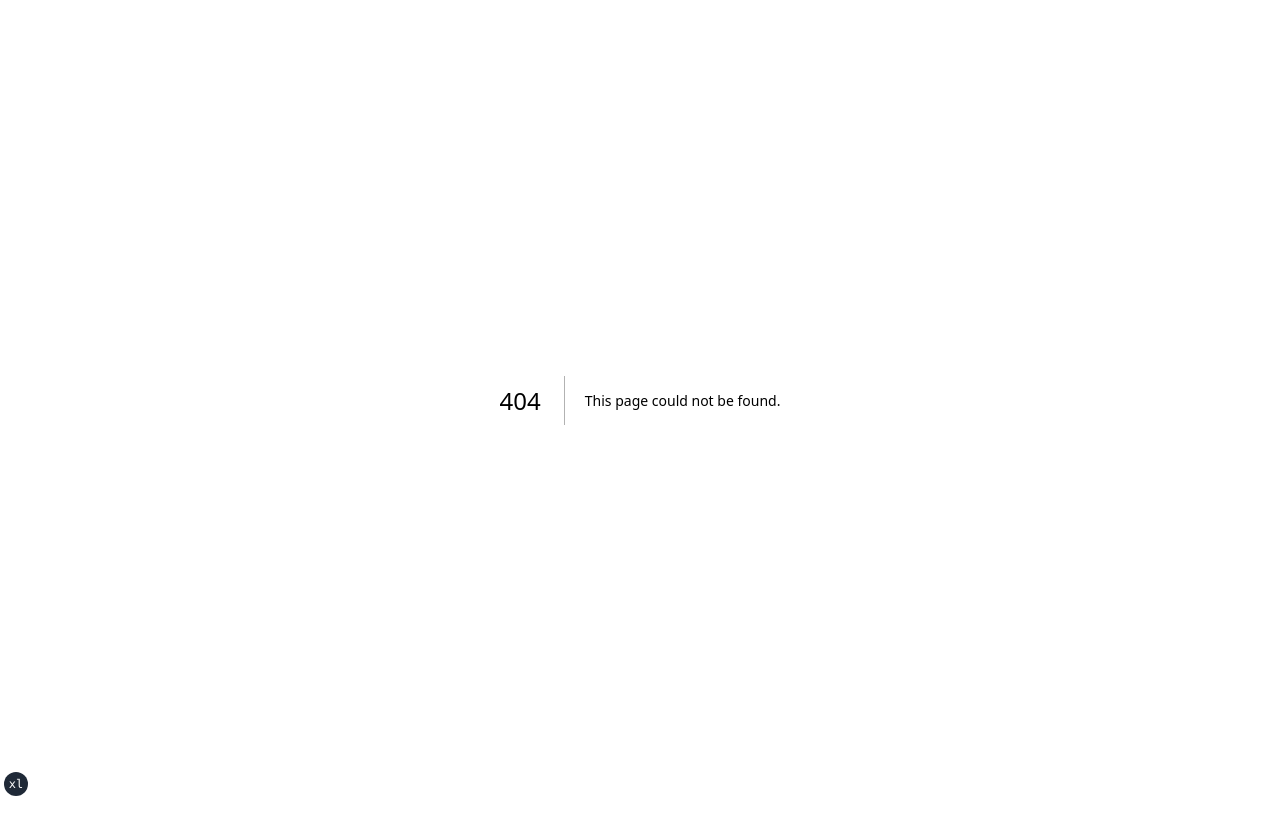
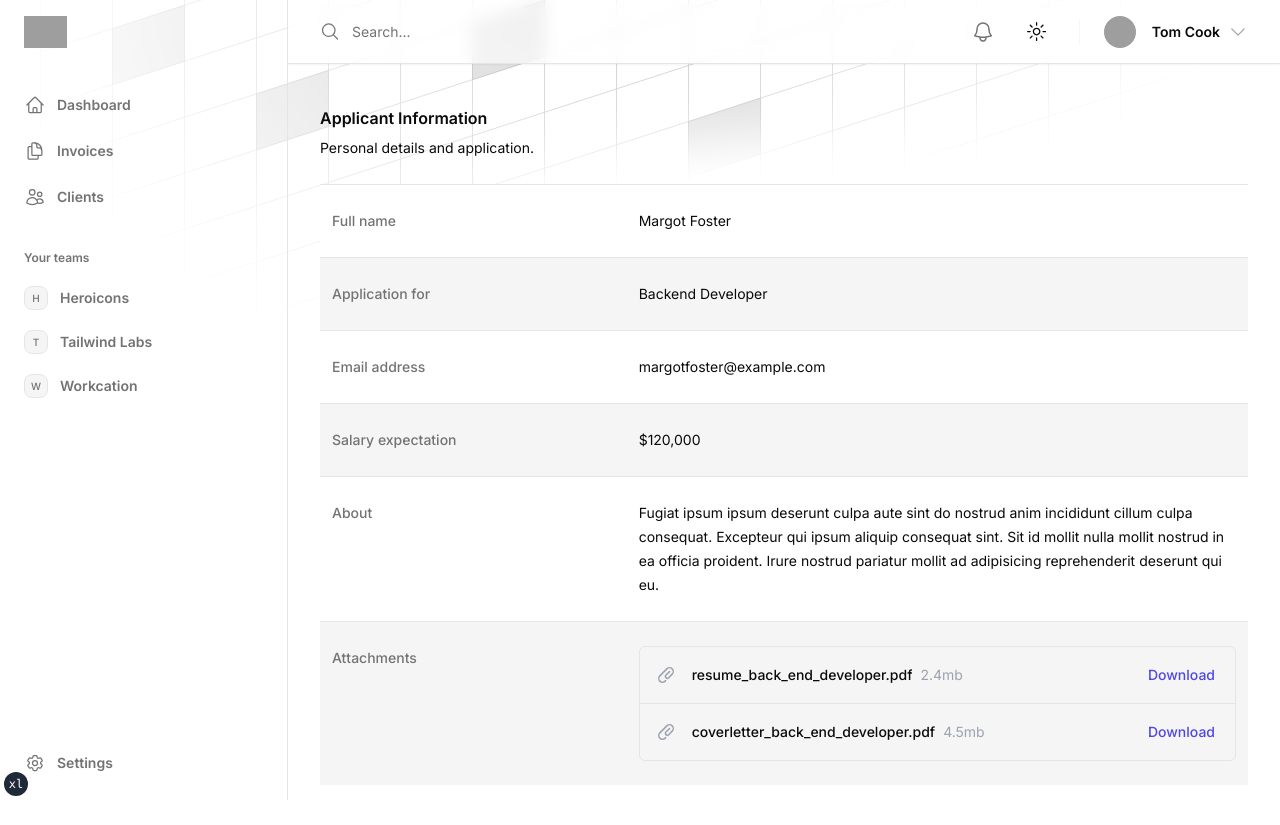
Before and after one commit to SuzuyaBish/invoicer, a Next.js app: page /account/clients/view/1 in a window 1280 px wide. Before the commit this address had no page. Before the commit the page ends 800 px from the top, so only its background shows below. Built offline with nearby package versions, Linux system fonts and the light colour scheme; grey boxes are pictures that could not be loaded.

Commit message:
gradient accent + client details screen

```diff
--- a/src/app/account/clients/page.tsx
+++ b/src/app/account/clients/page.tsx
@@ -1,5 +1,3 @@
-"use server"
-
 import { cookies } from "next/headers"
 import { createServerComponentClient } from "@supabase/auth-helpers-nextjs"
 
--- /dev/null
+++ b/src/app/account/clients/view/[slug]/page.tsx
@@ -0,0 +1,120 @@
+import { PaperClipIcon } from "@heroicons/react/20/solid"
+
+export default function ClientView({ params }: { params: { slug: string } }) {
+  return (
+    <div className="mx-auto max-w-7xl">
+      <div className="px-4 sm:px-0">
+        <h3 className="text-foreground text-base font-semibold leading-7">
+          Applicant Information
+        </h3>
+        <p className="text-foreground mt-1 max-w-2xl text-sm leading-6">
+          Personal details and application.
+        </p>
+      </div>
+      <div className="mt-6 border-t">
+        <dl className="divide-border divide-y">
+          <div className="bg-background px-4 py-6 sm:grid sm:grid-cols-3 sm:gap-4 sm:px-3">
+            <dt className="text-muted-foreground text-sm font-medium leading-6">
+              Full name
+            </dt>
+            <dd className="text-foreground mt-1 text-sm leading-6 sm:col-span-2 sm:mt-0">
+              Margot Foster
+            </dd>
+          </div>
+          <div className="bg-muted px-4 py-6 sm:grid sm:grid-cols-3 sm:gap-4 sm:px-3">
+            <dt className="text-muted-foreground text-sm font-medium leading-6">
+              Application for
+            </dt>
+            <dd className="text-foreground mt-1 text-sm leading-6 sm:col-span-2 sm:mt-0">
+              Backend Developer
+            </dd>
+          </div>
+          <div className="bg-background px-4 py-6 sm:grid sm:grid-cols-3 sm:gap-4 sm:px-3">
+            <dt className="text-muted-foreground text-sm font-medium leading-6">
+              Email address
+            </dt>
+            <dd className="text-foreground mt-1 text-sm leading-6 sm:col-span-2 sm:mt-0">
+              margotfoster@example.com
+            </dd>
+          </div>
+          <div className="bg-muted px-4 py-6 sm:grid sm:grid-cols-3 sm:gap-4 sm:px-3">
+            <dt className="text-muted-foreground text-sm font-medium leading-6">
+              Salary expectation
+            </dt>
+            <dd className="text-foreground mt-1 text-sm leading-6 sm:col-span-2 sm:mt-0">
+              $120,000
+            </dd>
+          </div>
+          <div className="bg-background px-4 py-6 sm:grid sm:grid-cols-3 sm:gap-4 sm:px-3">
+            <dt className="text-muted-foreground text-sm font-medium leading-6">
+              About
+            </dt>
+            <dd className="text-foreground mt-1 text-sm leading-6 sm:col-span-2 sm:mt-0">
+              Fugiat ipsum ipsum deserunt culpa aute sint do nostrud anim
+              incididunt cillum culpa consequat. Excepteur qui ipsum aliquip
+              consequat sint. Sit id mollit nulla mollit nostrud in ea officia
+              proident. Irure nostrud pariatur mollit ad adipisicing
+              reprehenderit deserunt qui eu.
+            </dd>
+          </div>
+          <div className="bg-muted px-4 py-6 sm:grid sm:grid-cols-3 sm:gap-4 sm:px-3">
+            <dt className="text-muted-foreground text-sm font-medium leading-6">
+              Attachments
+            </dt>
+            <dd className="text-foreground mt-2 text-sm sm:col-span-2 sm:mt-0">
+              <ul
+                role="list"
+                className="divide-border divide-y rounded-md border"
+              >
+                <li className="flex items-center justify-between py-4 pl-4 pr-5 text-sm leading-6">
+                  <div className="flex w-0 flex-1 items-center">
+                    <PaperClipIcon
+                      className="h-5 w-5 shrink-0 text-gray-400"
+                      aria-hidden="true"
+                    />
+                    <div className="ml-4 flex min-w-0 flex-1 gap-2">
+                      <span className="truncate font-medium">
+                        resume_back_end_developer.pdf
+                      </span>
+                      <span className="shrink-0 text-gray-400">2.4mb</span>
+                    </div>
+                  </div>
+                  <div className="ml-4 shrink-0">
+                    <a
+                      href="#"
+                      className="font-medium text-indigo-600 hover:text-indigo-500"
+                    >
+                      Download
+                    </a>
+                  </div>
+                </li>
+                <li className="flex items-center justify-between py-4 pl-4 pr-5 text-sm leading-6">
+                  <div className="flex w-0 flex-1 items-center">
+                    <PaperClipIcon
+                      className="h-5 w-5 shrink-0 text-gray-400"
+                      aria-hidden="true"
+                    />
+                    <div className="ml-4 flex min-w-0 flex-1 gap-2">
+                      <span className="truncate font-medium">
+                        coverletter_back_end_developer.pdf
+                      </span>
+                      <span className="shrink-0 text-gray-400">4.5mb</span>
+                    </div>
+                  </div>
+                  <div className="ml-4 shrink-0">
+                    <a
+                      href="#"
+                      className="font-medium text-indigo-600 hover:text-indigo-500"
+                    >
+                      Download
+                    </a>
+                  </div>
+                </li>
+              </ul>
+            </dd>
+          </div>
+        </dl>
+      </div>
+    </div>
+  )
+}
--- a/src/app/account/layout.tsx
+++ b/src/app/account/layout.tsx
@@ -1,4 +1,5 @@
 import DesktopDrawer from "@/components/layout/DesktopDrawer"
+import { HeroPattern } from "@/components/layout/HeroPattern"
 import { MobileDrawer } from "@/components/layout/MobileDrawer"
 import { SearchBar } from "@/components/layout/SearchBar"
 
@@ -12,6 +13,10 @@ export default function AccountLayout({
       <MobileDrawer />
       <DesktopDrawer />
 
+      <div className="ml-auto">
+        <HeroPattern />
+      </div>
+
       <div className="lg:pl-72">
         <SearchBar />
         <main className="py-10">
--- a/src/components/InvoiceTable.tsx
+++ b/src/components/InvoiceTable.tsx
@@ -1,15 +1,8 @@
 import { cookies } from "next/headers"
-import Link from "next/link"
-import { classNames } from "@/constants/tailwind-constants"
 import { createServerComponentClient } from "@supabase/auth-helpers-nextjs"
-import { format } from "date-fns"
 
-import {
-  calculateSubTotal,
-  calculateTax,
-  calculateTotal,
-} from "@/lib/functions"
 import { Invoice } from "@/lib/types"
+
 import InvoiceTableItems from "./InvoiceTableItems"
 
 export default async function InvoiceTable({
@@ -38,13 +31,13 @@ export default async function InvoiceTable({
                   </th>
                   <th
                     scope="col"
-                    className="bg-background/75 text-muted-foreground sticky top-16 z-10 border-b py-3.5 pl-2 pr-3 text-left text-sm font-semibold backdrop-blur"
+                    className="bg-background/75 text-muted-foreground sticky top-16 z-10 hidden border-b py-3.5 pl-2 pr-3 text-left text-sm font-semibold backdrop-blur sm:table-cell"
                   >
                     Invoiced Client
                   </th>
                   <th
                     scope="col"
-                    className="bg-background/75 text-muted-foreground sticky top-16 z-10 border-b py-3.5 pl-2 pr-3 text-left text-sm font-semibold backdrop-blur"
+                    className="bg-background/75 text-muted-foreground sticky top-16 z-10 hidden border-b py-3.5 pl-2 pr-3 text-left text-sm font-semibold backdrop-blur lg:table-cell"
                   >
                     Invoiced Date
                   </th>
--- a/src/components/clients/ClientBlock.tsx
+++ b/src/components/clients/ClientBlock.tsx
@@ -6,7 +6,7 @@ import { statuses } from "@/constants/constants"
 import { classNames } from "@/constants/tailwind-constants"
 import { format } from "date-fns"
 import { motion } from "framer-motion"
-import { Edit } from "lucide-react"
+import { Edit, Expand, View } from "lucide-react"
 
 import {
   calculateSubTotal,
@@ -53,9 +53,9 @@ const ClientBlock: FC<ClientBlockProps> = (props) => {
           {props.first_name} {props.last_name}
         </div>
         <div className="ml-auto">
-          <Link href={`/account/clients/edit/${props.id}`}>
+          <Link href={`/account/clients/view/${props.id}`}>
             <Button variant="ghost">
-              <Edit className="h-4 w-4" />
+              <Expand className="h-4 w-4" />
             </Button>
           </Link>
         </div>
--- a/src/components/invoice-preview/InvoicePreviewHeader.tsx
+++ b/src/components/invoice-preview/InvoicePreviewHeader.tsx
@@ -33,7 +33,7 @@ const InvoicePreviewHeader: FC<InvoicePreviewHeaderProps> = ({
         className="absolute inset-0 -z-10 overflow-hidden"
         aria-hidden="true"
       >
-        <div className="absolute left-16 top-full -mt-16 transform-gpu opacity-50 blur-3xl xl:left-1/2 xl:-ml-80">
+        {/* <div className="absolute left-16 top-full -mt-16 transform-gpu opacity-50 blur-3xl xl:left-1/2 xl:-ml-80">
           <div
             className="aspect-[1154/678] w-[72.125rem] bg-gradient-to-br from-[#FF80B5] to-[#9089FC]"
             style={{
@@ -41,12 +41,12 @@ const InvoicePreviewHeader: FC<InvoicePreviewHeaderProps> = ({
                 "polygon(100% 38.5%, 82.6% 100%, 60.2% 37.7%, 52.4% 32.1%, 47.5% 41.8%, 45.2% 65.6%, 27.5% 23.4%, 0.1% 35.3%, 17.9% 0%, 27.7% 23.4%, 76.2% 2.5%, 74.2% 56%, 100% 38.5%)",
             }}
           />
-        </div>
+        </div> */}
         <div className="absolute inset-x-0 bottom-0 h-px bg-gray-900/5" />
       </div>
 
       <div className="mx-auto px-4 py-10 sm:px-6 lg:px-8">
-        <div className="mx-auto flex max-w-2xl items-center justify-between gap-x-8 lg:mx-0 lg:max-w-none">
+        <div className="mx-auto flex max-w-2xl flex-col items-center justify-between gap-x-8 space-y-10 md:flex-row md:space-y-0 lg:mx-0 lg:max-w-none">
           <div className="flex items-center gap-x-6">
             <img
               src="https://tailwindui.com/img/logos/48x48/tuple.svg"
--- /dev/null
+++ b/src/components/layout/HeroPattern.tsx
@@ -0,0 +1,86 @@
+import { useId } from "react"
+
+export function HeroPattern() {
+  return (
+    <div className="absolute inset-0 -z-10 mx-0 max-w-none overflow-hidden">
+      <div className="absolute right-0 top-0 ml-[-38rem] h-[25rem] w-[81.25rem] dark:[mask-image:linear-gradient(white,transparent)]">
+        <div className="absolute inset-0 bg-gradient-to-r from-[#36b49f] to-[] opacity-40 [mask-image:radial-gradient(farthest-side_at_top,white,transparent)] dark:from-black dark:to-[] dark:opacity-100">
+          <GridPattern
+            width={72}
+            height={56}
+            x={-12}
+            y={4}
+            squares={[
+              [4, 3],
+              [2, 1],
+              [7, 3],
+              [10, 6],
+            ]}
+            className="dark:fill-white/2.5 absolute inset-x-0 inset-y-[-50%] h-[200%] w-full skew-y-[-18deg] fill-black/40 stroke-black/50 mix-blend-overlay dark:stroke-white/5"
+          />
+        </div>
+        <svg
+          viewBox="0 0 1113 440"
+          aria-hidden="true"
+          className="absolute left-1/2 top-0 ml-[-19rem] w-[69.5625rem] fill-white blur-[26px] dark:hidden"
+        >
+          <path d="M.016 439.5s-9.5-300 434-300S882.516 20 882.516 20V0h230.004v439.5H.016Z" />
+        </svg>
+      </div>
+    </div>
+  )
+}
+
+export function GridPattern({
+  width,
+  height,
+  x,
+  y,
+  squares,
+  ...props
+}: React.ComponentPropsWithoutRef<"svg"> & {
+  width: number
+  height: number
+  x: string | number
+  y: string | number
+  squares: Array<[x: number, y: number]>
+}) {
+  let patternId = useId()
+
+  return (
+    <svg aria-hidden="true" {...props}>
+      <defs>
+        <pattern
+          id={patternId}
+          width={width}
+          height={height}
+          patternUnits="userSpaceOnUse"
+          x={x}
+          y={y}
+        >
+          <path d={`M.5 ${height}V.5H${width}`} fill="none" />
+        </pattern>
+      </defs>
+      <rect
+        width="100%"
+        height="100%"
+        strokeWidth={0}
+        fill={`url(#${patternId})`}
+      />
+      {squares && (
+        <svg x={x} y={y} className="overflow-visible">
+          {squares.map(([x, y]) => (
+            <rect
+              strokeWidth="0"
+              key={`${x}-${y}`}
+              width={width + 1}
+              height={height + 1}
+              x={x * width}
+              y={y * height}
+            />
+          ))}
+        </svg>
+      )}
+    </svg>
+  )
+}
--- a/src/components/layout/InvoiceListHeading.tsx
+++ b/src/components/layout/InvoiceListHeading.tsx
@@ -1,7 +1,7 @@
 "use client"
 
 import Link from "next/link"
-import { usePathname, useSearchParams } from "next/navigation"
+import { usePathname, useRouter, useSearchParams } from "next/navigation"
 import { tabs } from "@/constants/nav-constants"
 import { classNames } from "@/constants/tailwind-constants"
 import { AnimatePresence, motion } from "framer-motion"
@@ -11,9 +11,17 @@ import { Client } from "@/lib/types"
 import { NewInvoiceButton } from "../invoice-edit/NewInvoiceButton"
 import PageTitles from "../PageTitles"
 import { Button } from "../ui/button"
+import {
+  Select,
+  SelectContent,
+  SelectItem,
+  SelectTrigger,
+  SelectValue,
+} from "../ui/select"
 
 export default function InvoiceListHeading({ clients }: { clients: Client[] }) {
   const pathname = usePathname()
+  const router = useRouter()
   const searchParams = useSearchParams()
   const path = pathname + "?" + searchParams
   return (
@@ -21,7 +29,9 @@ export default function InvoiceListHeading({ clients }: { clients: Client[] }) {
       <div className="md:flex md:items-center md:justify-between">
         <PageTitles title="Invoices" />
         <div className="mt-3 flex md:absolute md:right-0 md:top-3 md:mt-0">
-          <Button variant="secondary" className="mr-2">Share</Button>
+          <Button variant="secondary" className="mr-2">
+            Share
+          </Button>
           {/* <Button className="ml-3">Create</Button> */}
           <NewInvoiceButton clients={clients} />
         </div>
@@ -31,16 +41,29 @@ export default function InvoiceListHeading({ clients }: { clients: Client[] }) {
           <label htmlFor="current-tab" className="sr-only">
             Select a tab
           </label>
-          <select
-            id="current-tab"
-            name="current-tab"
-            className="ring-muted-foreground focus:ring-primary block w-full rounded-md border-0 py-1.5 pl-3 pr-10 ring-1 ring-inset focus:ring-2 focus:ring-inset"
-            // defaultValue={tabs.find((tab) => tab.current)?.name}
+          <Select
+            onValueChange={(v) => {
+              router.push(v)
+            }}
           >
-            {tabs.map((tab) => (
-              <option key={tab.name}>{tab.name}</option>
-            ))}
-          </select>
+            <SelectTrigger className="w-full">
+              <SelectValue
+                placeholder={
+                  searchParams.get("tab")?.split("")[0].toUpperCase() +
+                  searchParams.get("tab")?.slice(1)!
+                }
+              />
+            </SelectTrigger>
+            <SelectContent>
+              {tabs.map((tab) => {
+                return (
+                  <SelectItem key={tab.name} value={tab.href}>
+                    {tab.name}
+                  </SelectItem>
+                )
+              })}
+            </SelectContent>
+          </Select>
         </div>
         <div className="hidden sm:block">
           <nav className="-mb-px flex space-x-8">
--- a/src/constants/nav-constants.ts
+++ b/src/constants/nav-constants.ts
@@ -1,11 +1,16 @@
 import {
-  CalendarIcon,
-  ChartPieIcon,
   DocumentDuplicateIcon,
-  FolderIcon,
   HomeIcon,
   UsersIcon,
 } from "@heroicons/react/24/outline"
+
+interface NavGroup {
+  title: string
+  links: Array<{
+    title: string
+    href: string
+  }>
+}
 
 export const userNavigation = [
   { name: "Your profile", href: "#" },
@@ -32,8 +37,39 @@ export const teams = [
 ]
 
 export const tabs = [
-  { name: "All", href: "/account/invoice-list?tab=all"},
-  { name: "Pending", href: "/account/invoice-list?tab=pending"},
-  { name: "Paid", href: "/account/invoice-list?tab=paid"},
-  { name: "Drafts", href: "/account/invoice-list?tab=draft"},
+  { name: "All", href: "/account/invoice-list?tab=all" },
+  { name: "Pending", href: "/account/invoice-list?tab=pending" },
+  { name: "Paid", href: "/account/invoice-list?tab=paid" },
+  { name: "Drafts", href: "/account/invoice-list?tab=draft" },
 ]
+
+export const navigations: Array<NavGroup> = [
+  {
+    title: "Dashboard",
+    links: [
+      { title: "Home", href: "/home" },
+      { title: "Account", href: "/account" },
+      { title: "Settings", href: "/settings" },
+    ],
+  },
+  {
+    title: "Invoices",
+    links: [
+      { title: "All", href: "/account/invoice-list?tab=all" },
+      { title: "Pending", href: "/account/invoice-list?tab=pending" },
+      { title: "Paid", href: "/account/invoice-list?tab=paid" },
+      { title: "Drafts", href: "/account/invoice-list?tab=draft" },
+    ],
+  },
+  {
+    title: "Clients",
+    links: [
+      { title: "All", href: "/account/clients/" },
+      {
+        title: "Edit",
+        href: "/account/clients/edit",
+      },
+      { title: "View", href: "/account/clients/view" },
+    ],
+  },
+]
```
Also changed, not shown: types.d.ts (added, +11 -0 lines).
